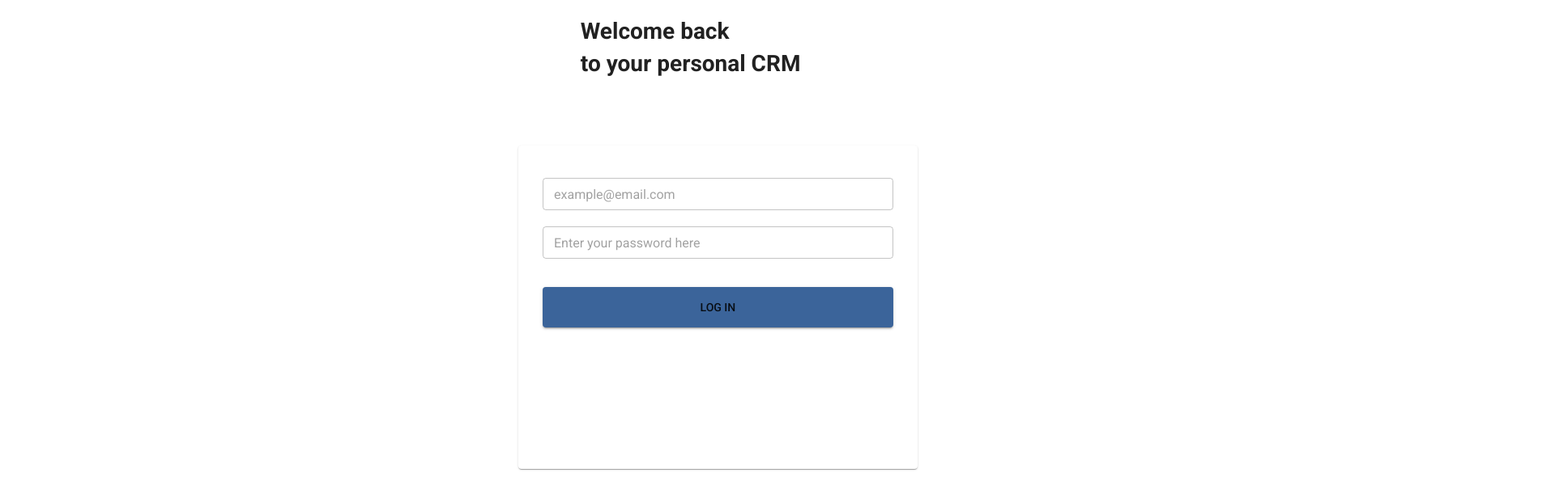
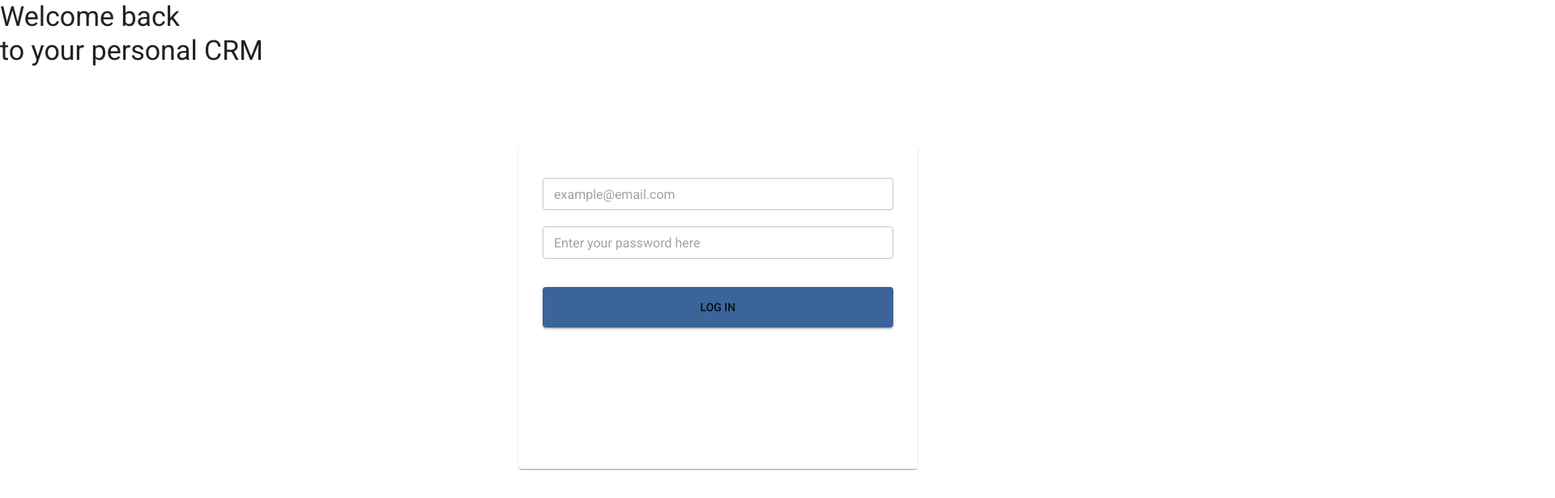
Before and after one commit to bawses/it-project-crm, a Next.js app: page /login in a window 1280 px wide. Shown: the top 616 px of the page at 81% size, 1920 px wide, since content can reach past the window. Built offline with nearby package versions, Linux system fonts and the light colour scheme; no server answers; a web font is replaced by a local one.

Commit message:
simple ver. of login and sign up with manual styling

```diff
--- a/pages/login/index.tsx
+++ b/pages/login/index.tsx
@@ -3,7 +3,7 @@ import { getSession, signIn } from "next-auth/client";
 import { useEffect, useState, ChangeEvent, MouseEvent } from "react";
 
 import CircularProgress from '@material-ui/core/CircularProgress';
-import { TextField, Grid, Paper, Button } from '@material-ui/core';
+import { Typography, TextField, Grid, Paper, Button } from '@material-ui/core';
 import { makeStyles } from '@material-ui/core/styles';
 import { COLORS }  from '../../src/colors';
 
@@ -97,8 +97,7 @@ export default function LoginPage() {
   return (
     <main>
       <>
-      <h1 className={classes.h1}>Welcome back <br /> to your personal CRM</h1>
-      <h1 className={classes.h1}></h1>
+      <Typography variant="h4" component="h4">Welcome back<br /> to your personal CRM</Typography>
 
       <Paper className = {classes.paper}>
     <Grid item xs={12}>
```
